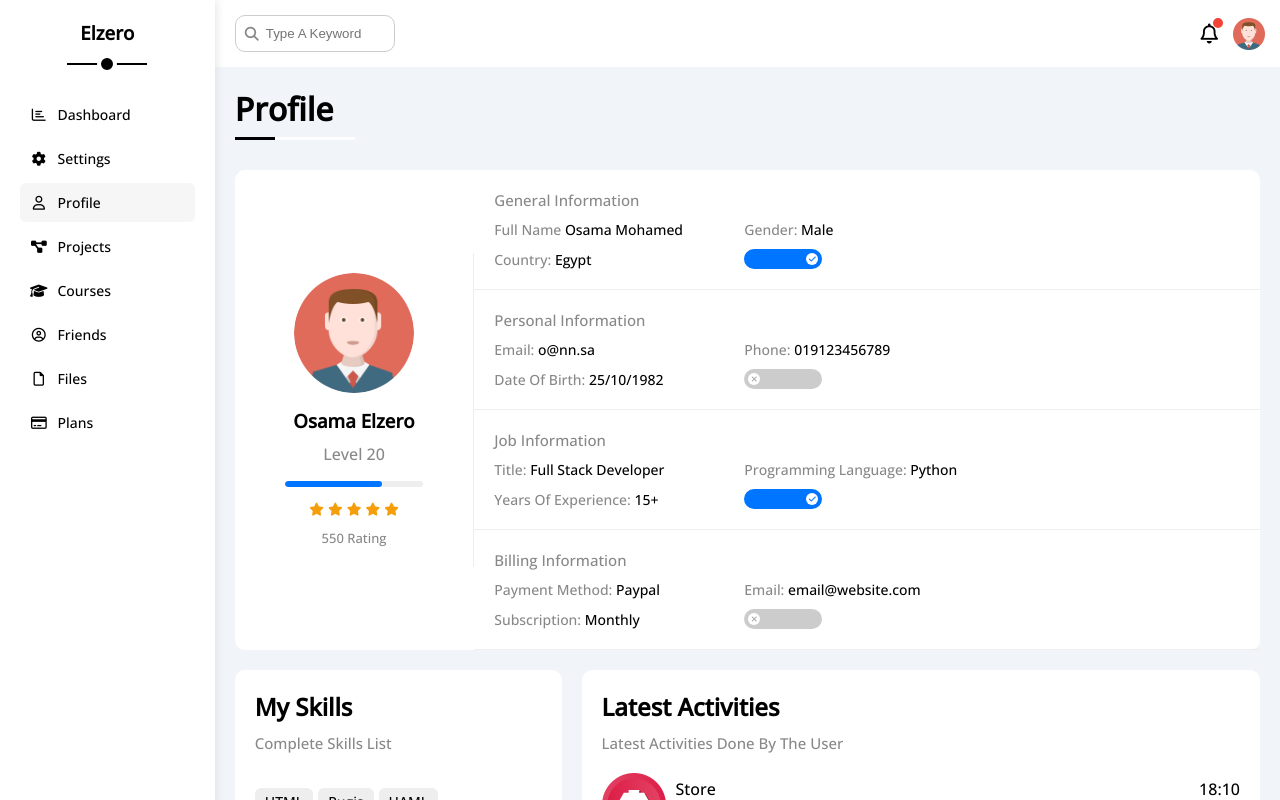
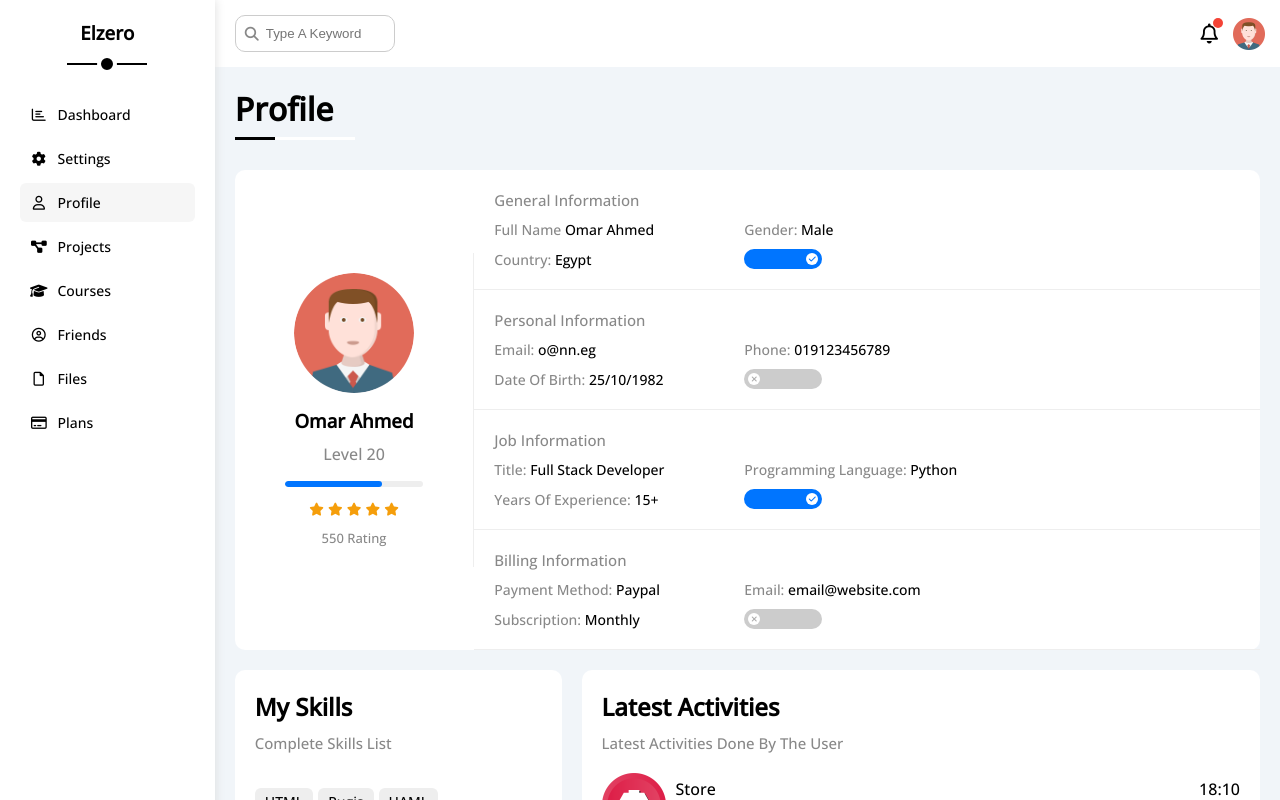
Before and after one commit to omco099/Templet4, a plain HTML site: page profile.html in a window 1280 px wide. Shown: the top 800 px of the page. Drawn offline with nearby package versions, Linux system fonts and the light colour scheme.

Commit message:
Update profile.html

```diff
--- a/profile.html
+++ b/profile.html
@@ -87,7 +87,7 @@
           <div class="overview bg-white rad-10 d-flex align-center">
             <div class="avatar-box txt-c p-20">
               <img class="rad-half mb-10" src="imgs/avatar.png" alt="" />
-              <h3 class="m-0">Osama Elzero</h3>
+              <h3 class="m-0">Omar Ahmed</h3>
               <p class="c-grey mt-10">Level 20</p>
               <div class="level rad-6 bg-eee p-relative">
                 <span style="width: 70%"></span>
@@ -107,7 +107,7 @@
                 <h4 class="c-grey fs-15 m-0 w-full">General Information</h4>
                 <div class="fs-14">
                   <span class="c-grey">Full Name</span>
-                  <span>Osama Mohamed</span>
+                  <span>Omar Ahmed</span>
                 </div>
                 <div class="fs-14">
                   <span class="c-grey">Gender:</span>
@@ -130,7 +130,7 @@
                 <h4 class="c-grey w-full fs-15 m-0">Personal Information</h4>
                 <div class="fs-14">
                   <span class="c-grey">Email:</span>
-                  <span>o@nn.sa</span>
+                  <span>o@nn.eg</span>
                 </div>
                 <div class="fs-14">
                   <span class="c-grey">Phone:</span>
```
